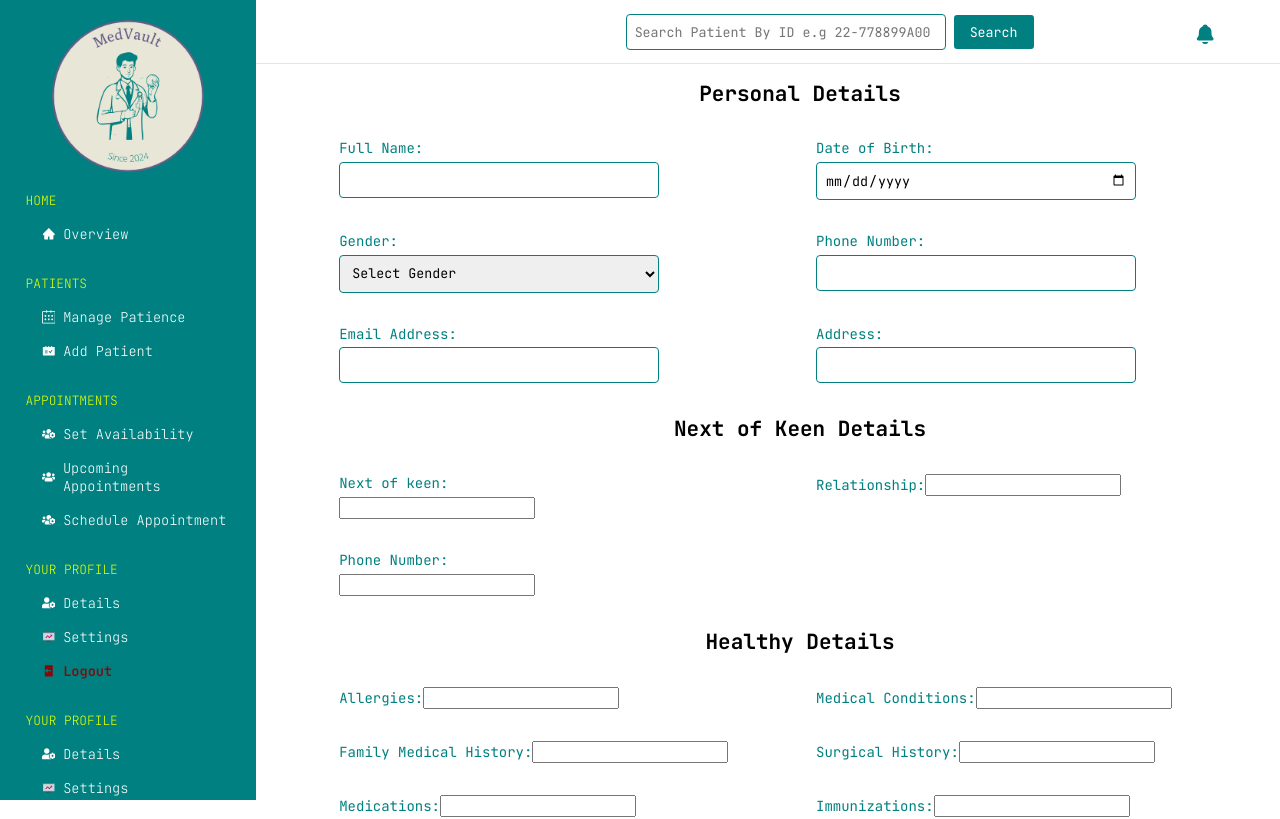
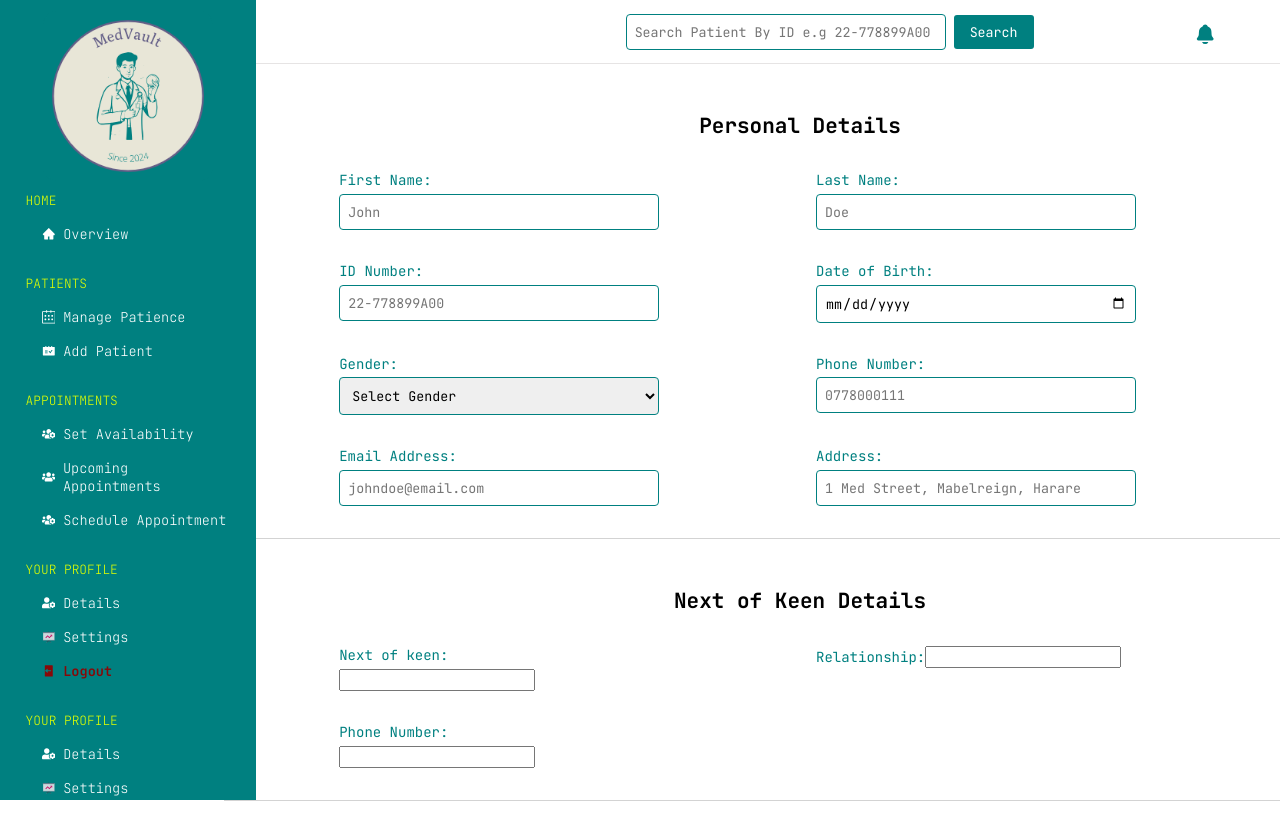
Before and after one commit to Amen-Musingarimi/medvault, a React (Create React App) app: page /add-patient in a window 1280 px wide. Shown: the top 819 px of the page. Built offline with nearby package versions, Linux system fonts and the light colour scheme.

Commit message:
Add new inputs

```diff
--- a/src/components/patients/AddPatience.module.css
+++ b/src/components/patients/AddPatience.module.css
@@ -7,7 +7,7 @@
   padding: 1rem 4rem;
   height: 100%;
   margin-left: 10rem;
-  gap: 2rem;
+  gap: 1rem;
 }
 
 .personal_details {
@@ -17,6 +17,8 @@
   justify-content: flex-start;
   width: 100%;
   gap: 2rem;
+  border-bottom: 1px solid #d3d3d3;
+  padding: 2rem 0;
 }
 
 .personal_details_inputs {
@@ -47,5 +49,6 @@
   border-radius: 4px;
   color: inherit;
   font-family: inherit;
+  color: inherit;
   margin-right: 0.5rem;
 }
--- a/src/components/patients/AddPatient.jsx
+++ b/src/components/patients/AddPatient.jsx
@@ -3,7 +3,9 @@ import classes from './AddPatience.module.css';
 
 const AddPatientForm = () => {
   const [formData, setFormData] = useState({
-    fullName: '',
+    firstName: '',
+    lastName: '',
+    idNumber: '',
     dateOfBirth: '',
     gender: '',
     phoneNumber: '',
@@ -45,11 +47,34 @@ const AddPatientForm = () => {
         <h2>Personal Details</h2>
         <div className={classes.personal_details_inputs}>
           <div className={classes.form_control}>
-            <label className={classes.input_label}>Full Name:</label>
+            <label className={classes.input_label}>First Name:</label>
             <input
               type="text"
-              name="fullName"
-              value={formData.fullName}
+              name="firstName"
+              placeholder="John"
+              value={formData.firstName}
+              onChange={handleChange}
+              className={classes.input_area}
+            />
+          </div>
+          <div className={classes.form_control}>
+            <label className={classes.input_label}>Last Name:</label>
+            <input
+              type="text"
+              name="lastName"
+              placeholder="Doe"
+              value={formData.lastName}
+              onChange={handleChange}
+              className={classes.input_area}
+            />
+          </div>
+          <div className={classes.form_control}>
+            <label className={classes.input_label}>ID Number:</label>
+            <input
+              type="text"
+              name="idNumber"
+              placeholder="22-778899A00"
+              value={formData.idNumber}
               onChange={handleChange}
               className={classes.input_area}
             />
@@ -83,6 +108,7 @@ const AddPatientForm = () => {
             <input
               type="tel"
               name="phoneNumber"
+              placeholder="0778000111"
               value={formData.phoneNumber}
               onChange={handleChange}
               className={classes.input_area}
@@ -93,6 +119,7 @@ const AddPatientForm = () => {
             <input
               type="email"
               name="emailAddress"
+              placeholder="johndoe@email.com"
               value={formData.emailAddress}
               onChange={handleChange}
               className={classes.input_area}
@@ -103,6 +130,7 @@ const AddPatientForm = () => {
             <input
               type="address"
               name="address"
+              placeholder="1 Med Street, Mabelreign, Harare"
               value={formData.address}
               onChange={handleChange}
               className={classes.input_area}
```
